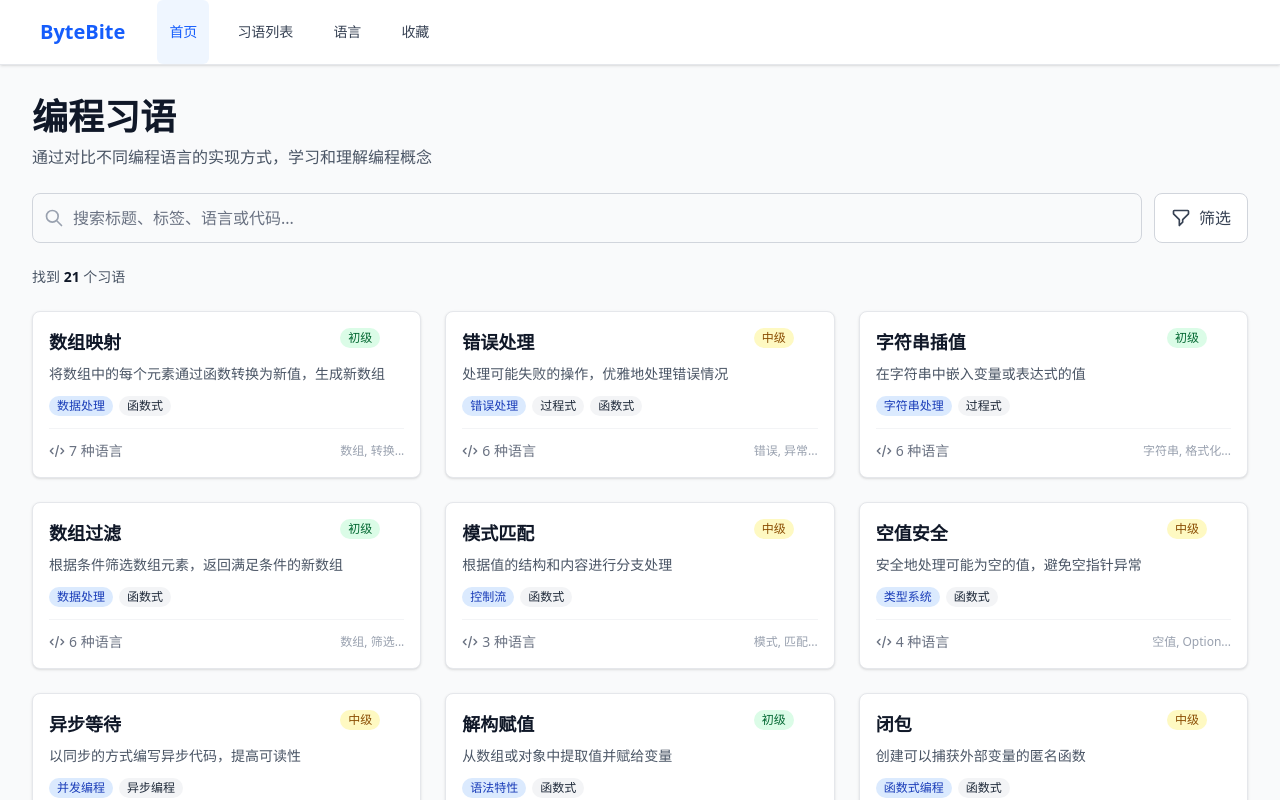
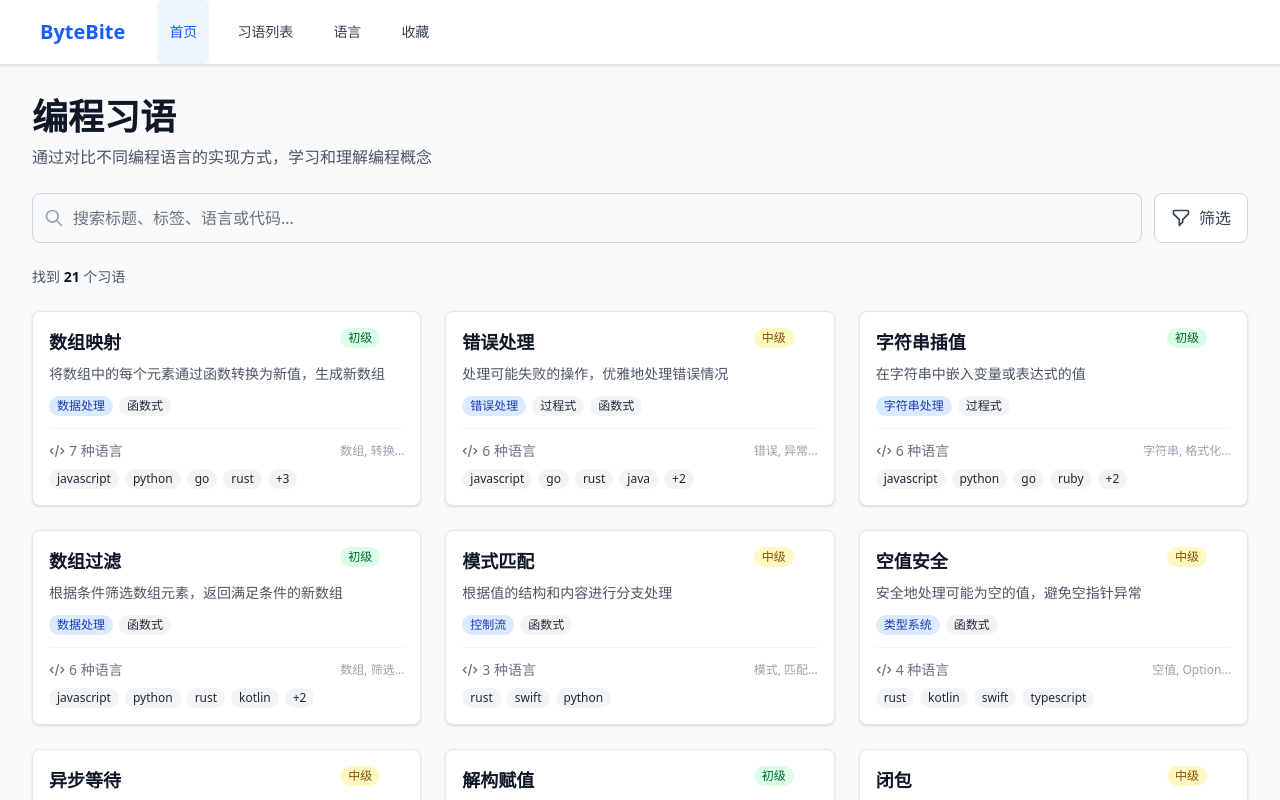
Before and after one commit to naijoug/bytebite, a React (Vite) app: page / in a window 1280 px wide. Shown: the top 800 px of the page. Built offline with nearby package versions, Linux system fonts and the light colour scheme.

Commit message:
Show supported languages on idiom cards

```diff
--- a/src/components/IdiomCard.tsx
+++ b/src/components/IdiomCard.tsx
@@ -17,7 +17,17 @@ const difficultyConfig = {
 export const IdiomCard = memo(function IdiomCard({ idiom }: IdiomCardProps) {
   const { isFavorite } = useAppContext();
   const difficulty = difficultyConfig[idiom.difficulty];
-  const languageCount = idiom.implementations.length;
+  const languageIds = Array.from(
+    new Set(
+      idiom.implementations.map((implementation) => implementation.languageId)
+    )
+  );
+  const languageCount = languageIds.length;
+  const visibleLanguageIds = languageIds.slice(0, 4);
+  const hiddenLanguageCount = Math.max(
+    languageCount - visibleLanguageIds.length,
+    0
+  );
   const favorited = isFavorite(idiom.id);
 
   return (
@@ -83,7 +93,7 @@ export const IdiomCard = memo(function IdiomCard({ idiom }: IdiomCardProps) {
             </div>
 
             {/* 底部信息 */}
-            <div className="mt-auto pt-3 border-t border-gray-100">
+            <div className="mt-auto pt-3 border-t border-gray-100 space-y-2">
               <div className="flex items-center justify-between text-sm text-gray-500">
                 <span className="flex items-center gap-1">
                   <svg
@@ -109,6 +119,28 @@ export const IdiomCard = memo(function IdiomCard({ idiom }: IdiomCardProps) {
                   </span>
                 )}
               </div>
+
+              <div
+                className="flex flex-wrap gap-1.5"
+                role="list"
+                aria-label="支持语言"
+              >
+                {visibleLanguageIds.map((languageId) => (
+                  <Badge
+                    key={languageId}
+                    variant="default"
+                    size="sm"
+                    role="listitem"
+                  >
+                    {languageId}
+                  </Badge>
+                ))}
+                {hiddenLanguageCount > 0 && (
+                  <Badge variant="default" size="sm" role="listitem">
+                    +{hiddenLanguageCount}
+                  </Badge>
+                )}
+              </div>
             </div>
           </div>
         </Card>
```
